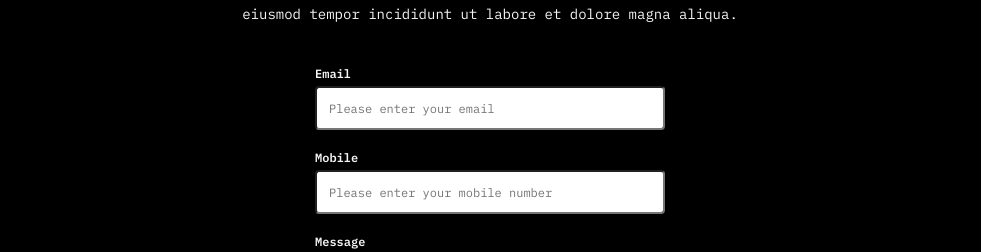
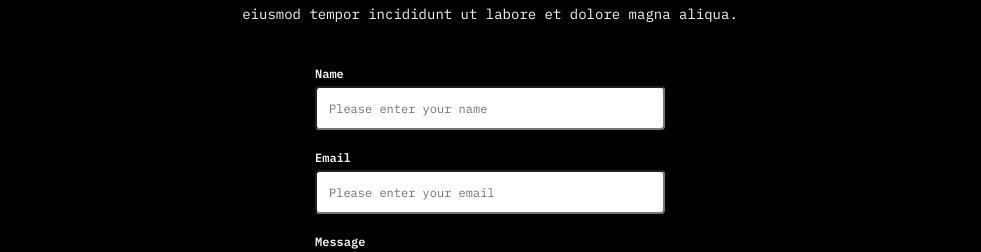
Before and after one commit to shahmuradovilyas17/portfolio, a React (Create React App) app: page / in a window 1280 px wide. Shown: the part 666-918 px from the top of the page, without its empty margins (150-1131 px from the left). Built offline with nearby package versions, Linux system fonts and the light colour scheme.

Commit message:
Email request almost developed

```diff
--- a/package.json
+++ b/package.json
@@ -3,6 +3,7 @@
   "version": "0.1.0",
   "private": true,
   "dependencies": {
+    "@emailjs/browser": "^4.4.1",
     "@testing-library/jest-dom": "^5.17.0",
     "@testing-library/react": "^13.4.0",
     "@testing-library/user-event": "^13.5.0",
--- a/src/components/Header/Header.js
+++ b/src/components/Header/Header.js
@@ -34,6 +34,7 @@ export const Header = () => {
             <select
               name="language"
               className="language"
+              id={themeState ? "dark" : "light"}
               onChange={(event) => {
                 setLanguageState(event.target.value);
               }}
--- a/src/components/Header/Header.scss
+++ b/src/components/Header/Header.scss
@@ -28,8 +28,6 @@
 
         .language {
           border: 1px solid currentColor;
-          background-color: transparent;
-          color: currentColor;
           display: inline-block;
           border-radius: 5px;
         }
--- a/src/components/MainContext/MainContextProvider/MainContextProvider.js
+++ b/src/components/MainContext/MainContextProvider/MainContextProvider.js
@@ -17,8 +17,8 @@ export const MainContextProvider = ({ children }) => {
       touch: "Get in touch",
       email: "Email",
       emailText: "Please enter your email",
-      mobile: "Mobile",
-      mobileText: "Please enter your mobile number",
+      nameForm: "Name",
+      nameFormText: "Please enter your name",
       message: "Message",
       messageText: "Please enter your message",
       submit: "Submit",
@@ -38,8 +38,8 @@ export const MainContextProvider = ({ children }) => {
       touch: "Əlaqə saxla",
       email: "Elektron poçt",
       emailText: "Zəhmət olmasa elektron poçtunuzu daxil edin",
-      mobile: "Mobil",
-      mobileText: "Zəhmət olmasa mobil nömrənizi daxil edin",
+      nameForm: "Ad",
+      nameFormText: "Zəhmət olmasa adınızı daxil edin",
       message: "Mesaj",
       messageText: "Zəhmət olmasa mesajınızı daxil edin",
       submit: "Göndər",
@@ -59,8 +59,8 @@ export const MainContextProvider = ({ children }) => {
       touch: "Связаться",
       email: "Электронная почта",
       emailText: "Пожалуйста, введите свою электронную почту",
-      mobile: "Мобильный",
-      mobileText: "Пожалуйста, введите свой мобильный номер",
+      nameForm: "Имя",
+      nameFormText: "Пожалуйста, введите свое имя",
       message: "Сообщение",
       messageText: "Пожалуйста, введите свое сообщение",
       submit: "Отправить",
--- a/src/components/contactForm/contactForm.js
+++ b/src/components/contactForm/contactForm.js
@@ -1,36 +1,54 @@
 import { useContext } from "react";
 import "./contactForm.scss";
 import { MainContext } from "../MainContext/MainContext";
+import React, { useRef } from "react";
+import emailjs from "@emailjs/browser";
 
 export const ContactForm = () => {
   const { textObj, languageState } = useContext(MainContext);
+
+  const form = useRef();
+
+  const sendEmail = (e) => {
+    e.preventDefault();
+
+    emailjs
+      .sendForm("service_08ss0f1", "contact_form", form.current, {
+        publicKey: "H4oN2m73lVfRNBsg5",
+      })
+      .then(
+        () => {
+          console.log("SUCCESS!");
+        },
+        (error) => {
+          console.log("FAILED...", error.text);
+        }
+      );
+  };
+
   return (
-    <form
-      onSubmit={(e) => {
-        e.preventDefault();
-      }}
-    >
+    <form ref={form} onSubmit={sendEmail}>
+      <div className="input-name">
+        <label htmlFor="name-input">{textObj[languageState].nameForm}</label>
+        <input
+          type="text"
+          name="from_name"
+          placeholder={textObj[languageState].nameFormText}
+        />
+      </div>
       <div className="input-email">
         <label htmlFor="email-input">{textObj[languageState].email}</label>
         <input
           type="email"
-          name="email-input"
+          name="user-email"
           placeholder={textObj[languageState].emailText}
-        />
-      </div>
-      <div className="input-mobile">
-        <label htmlFor="mobile-input">{textObj[languageState].mobile}</label>
-        <input
-          type="mobile"
-          name="mobile-input"
-          placeholder={textObj[languageState].mobileText}
         />
       </div>
       <div className="input-message">
         <label htmlFor="message-input">{textObj[languageState].message}</label>
         <input
           type="text"
-          name="message-input"
+          name="message"
           placeholder={textObj[languageState].messageText}
         />
       </div>
```
Also changed, not shown: 1 other file (tests, documents, lock files or other folders).
